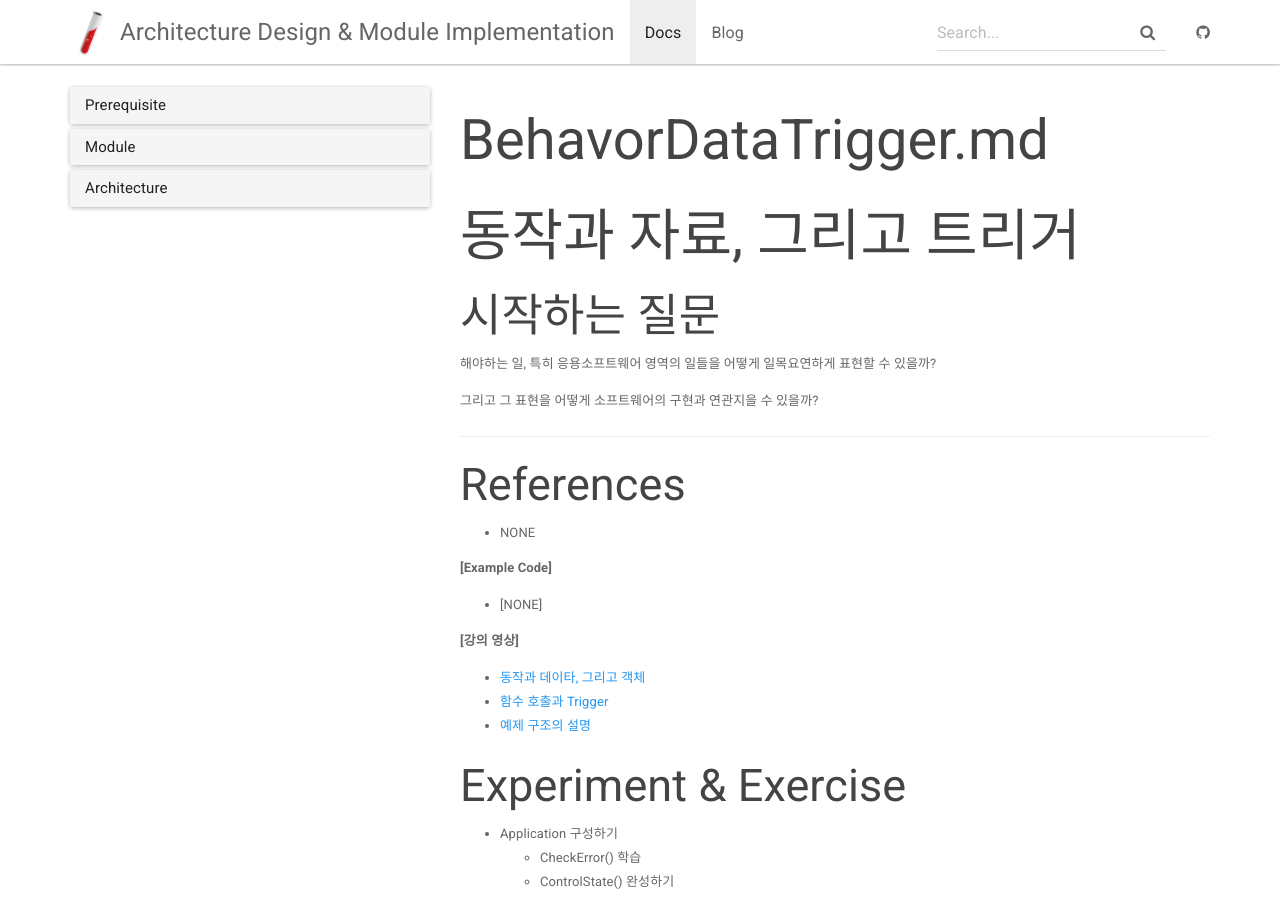
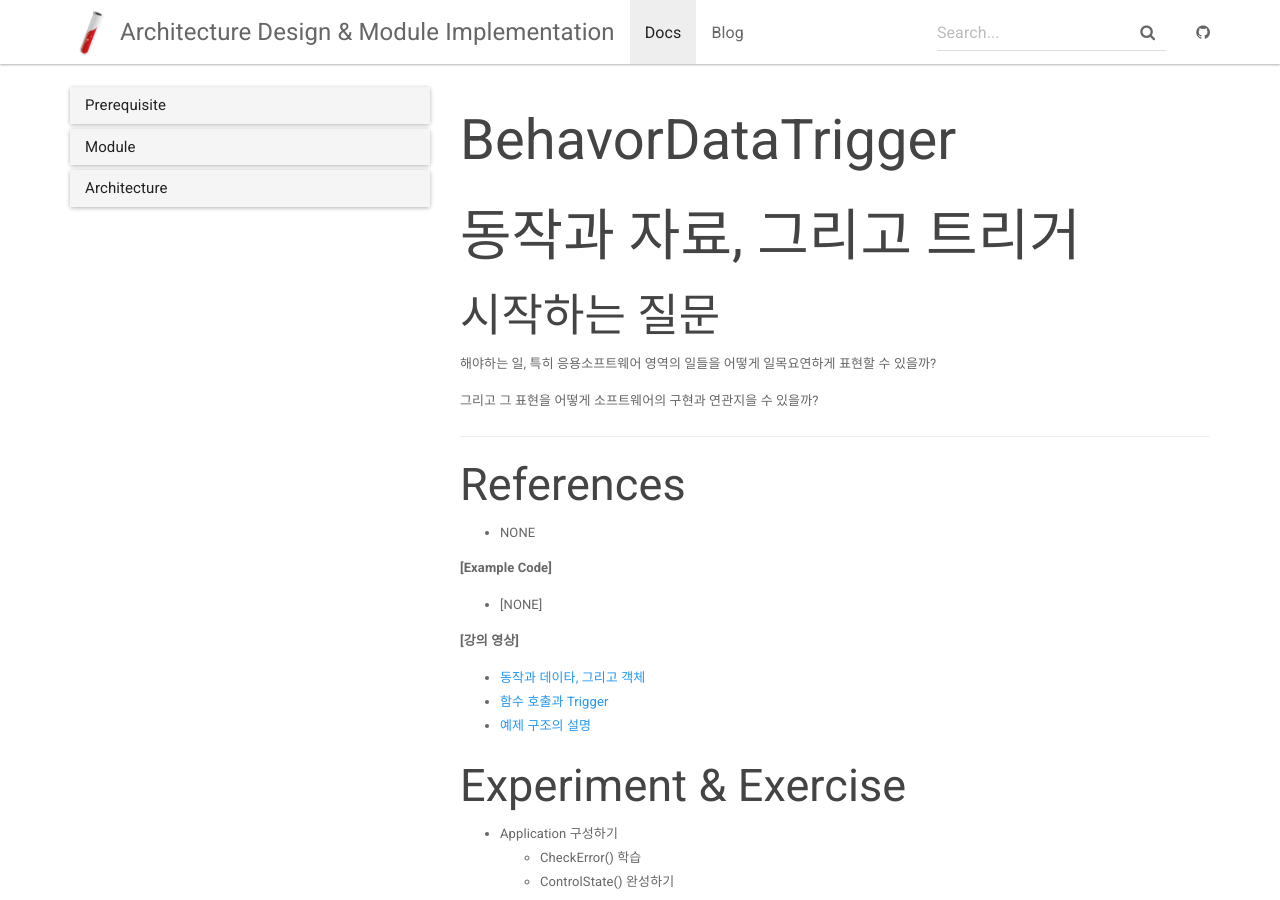
Before and after one commit to wootaik/MyTest_JekyllDocTheme, a Jekyll site: the page built from docs/_docs/BehaviorDataTrigger.md, in a window 1280 px wide and 900 px high. Built offline with Jekyll 4.4.1, drawn with Linux system fonts in a browser that asks for light colours.

Commit message:
no message

```diff
--- a/docs/_docs/BehaviorDataTrigger.md
+++ b/docs/_docs/BehaviorDataTrigger.md
@@ -1,7 +1,8 @@
 ---
-title: BehavorDataTrigger.md
+title: BehavorDataTrigger
 author: Wootaik Lee (wootaik@gmail.com)
 date: 2020-03-01
+permalink: /docs/BehaviorDataTrigger
 ---
 
 # 동작과 자료, 그리고 트리거
```
